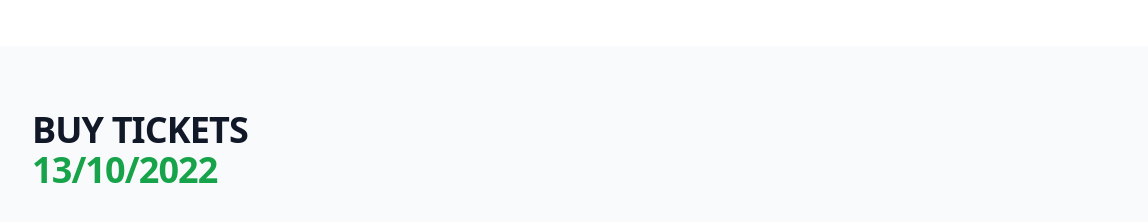
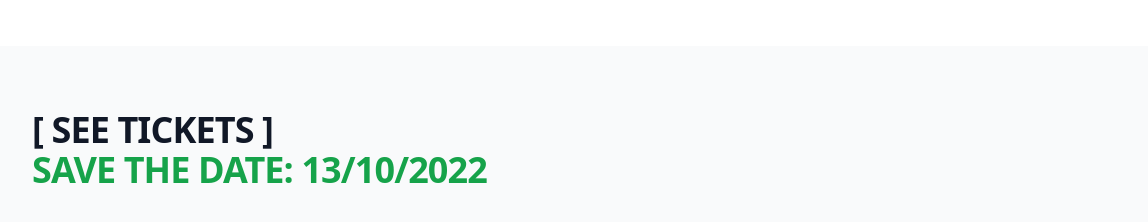
Before and after one commit to diegosotoc/async-landing, a website: page src/index.html in a window 1280 px wide. Shown: the part 818-1040 px from the top of the page, 0-1148 px from the left. Drawn offline with nearby package versions, Linux system fonts and the light colour scheme; no server answers.

Commit message:
cambios html

```diff
--- a/src/index.html
+++ b/src/index.html
@@ -72,8 +72,8 @@
   <div class="bg-gray-50">
     <div class="max-w-7xl mx-auto py-12 px-4 sm:px-6 lg:py-16 lg:px-8 lg:flex lg:items-center lg:justify-between">
       <h2 class="text-3xl font-extrabold tracking-tight text-gray-900 sm:text-4xl">
-        <span class="block">BUY TICKETS</span>
-        <span class="block text-green-600">13/10/2022</span>
+        <a href="https://www.eticket.cr/" class="block"> [ SEE TICKETS ]</a>
+        <span class="block text-green-600">SAVE THE DATE: 13/10/2022</span>
       </h2>
       <div class="mt-8 flex lg:mt-0 lg:flex-shrink-0">
         <!-- <img class="h-8 w-auto sm:h-10" src="./img/linkedin-logo.png" alt="linkedin"> -->
```
